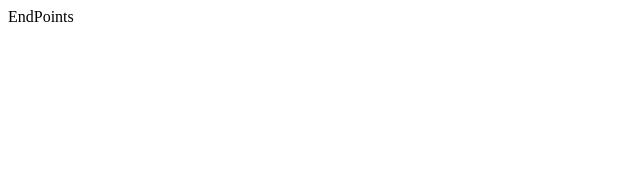
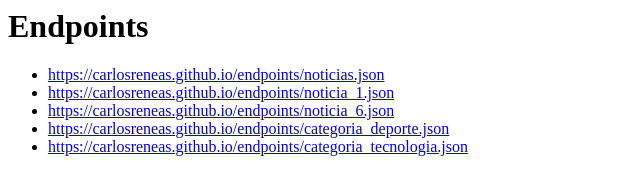
Before and after one commit to carlosreneas/endpoints, a plain HTML site: page index.html in a window 1280 px wide. Shown: the whole page, without its empty margins (0-640 px from the left). Drawn offline with Linux system fonts and the light colour scheme.

Commit message:
Update index.html

```diff
--- a/index.html
+++ b/index.html
@@ -1,5 +1,16 @@
 <html>
   <head></head>
-  <body>EndPoints</body>
+  <body>
+    <h1>Endpoints</h1>
+    <ul>
+      <li><a target="blank" href="https://carlosreneas.github.io/endpoints/noticias.json">https://carlosreneas.github.io/endpoints/noticias.json</a></li>
+      <li><a target="blank" href="https://carlosreneas.github.io/endpoints/noticia_1.json">https://carlosreneas.github.io/endpoints/noticia_1.json</a></li>
+      <li><a target="blank" href="https://carlosreneas.github.io/endpoints/noticia_6.json">https://carlosreneas.github.io/endpoints/noticia_6.json</a></li>
+      <li><a target="blank" href="https://carlosreneas.github.io/endpoints/categoria_deporte.json">https://carlosreneas.github.io/endpoints/categoria_deporte.json</a></li>
+      <li><a target="blank" href="https://carlosreneas.github.io/endpoints/categoria_tecnologia.json">https://carlosreneas.github.io/endpoints/categoria_tecnologia.json</a></li>
+    </ul>
+
+
+  </body>
 
 </html>
```
